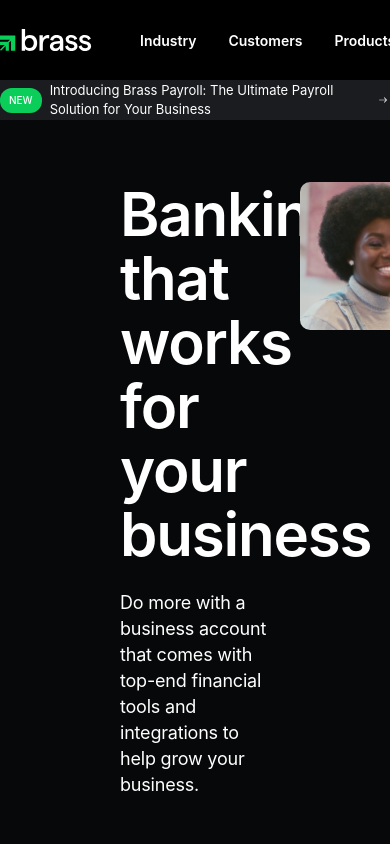
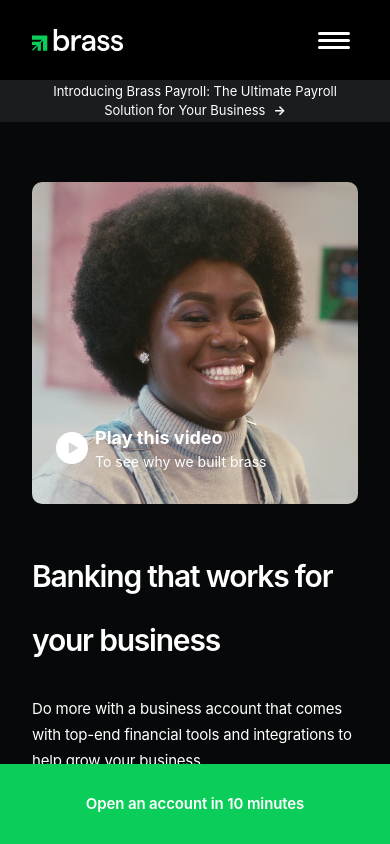
Before and after one commit to Tnath1/brass-lp, a React (Vite) app: page / in a window 390 px wide. Shown: the top 844 px of the page. Built offline with nearby package versions, Linux system fonts and the light colour scheme.

Commit message:
responsiveness in progress

```diff
--- a/src/App.tsx
+++ b/src/App.tsx
@@ -1,6 +1,8 @@
 import { BrowserRouter as Router, Routes, Route } from 'react-router-dom';
 import Home from './pages/Home';
 import "./App.css"
+import SignUp from './pages/SignUp';
+import Login from './pages/Login';
 
 
 const App = () => {
@@ -8,6 +10,8 @@
     <Router>
       <Routes>
         <Route path="/" element={<Home />} />
+        <Route path="SignUp" element={<SignUp />} />
+        <Route path="Login" element={<Login />} />
 
       </Routes>
     </Router>
--- a/src/components/AccordionItem.tsx
+++ b/src/components/AccordionItem.tsx
@@ -63,8 +63,7 @@
     },
     {
       title: "How much do I pay to sign up at Brass??",
-      content:
-        "You do not pay for signing up for an account at Brass",
+      content: "You do not pay for signing up for an account at Brass",
     },
     {
       title: "What do I need to open an account?",
--- a/src/components/Footer.tsx
+++ b/src/components/Footer.tsx
@@ -388,6 +388,13 @@
                 </svg>
               </a>
             </div>
+
+            <a
+              className="fixed bottom-0 left-0 right-0 z-[100] bg-[#0bce5a] text-white flex items-center justify-center text-[15px] font-semibold leading-[20px] tracking-[-0.12px] h-[80px] mt-[72px] w-full md:hidden"
+              href="#"
+            >
+              <span>Open an account in 10 minutes</span>
+            </a>
           </div>
         </section>
         <section className="lg:mt-[64px] text-white text-[15px] font-normal tracking-[-0.12px] leading-[20px]">
--- a/src/components/Hero.tsx
+++ b/src/components/Hero.tsx
@@ -3,13 +3,13 @@
 const Hero = () => {
   return (
     <section className="pb-[7.5rem] pt-[11.4rem]  bg-[#060809] text-[#fff] w-full ">
-      <div className="grid grid-cols-12 gap-x-[30px] px-[120px] m-auto ">
-        <div className="grid-span-1-6 Hero-module--Hero_content flex flex-col justify-between col-span-6">
-          <header className="Hero-module--Hero_header max-w-[523px] w-full text-[#fff] ">
-            <h1 className="Hero-module--Hero_header text-[60px] font-semibold tracking-[-1.21px] leading-[64px]">
+      <div className="md:grid md:grid-cols-12 md:gap-x-[30px] lg:px-[120px] px-[32px] m-auto flex  flex-col-reverse ">
+        <div className="grid-span-1-6  flex flex-col justify-between col-span-6">
+          <header className=" lg:mt-0 mt-[2.5rem] max-w-[523px] w-full text-[#fff] ">
+            <h1 className=" lg:text-[60px] md:text-[45px] text-[30px] font-semibold tracking-[-1.21px] leading-[64px]">
               Banking that works for your business
             </h1>
-            <p className="mt-[1.5rem] mb-[3rem] text-[18px] font-normal tracking-[-0.2px] leading-[26px]">
+            <p className="mt-[1.5rem] mb-[3rem] text-[15px] lg:text-[18px] font-normal tracking-[-0.2px] leading-[26px]">
               Do more with a business account that comes with top-end financial
               tools and integrations to help grow your business.
             </p>
@@ -17,9 +17,9 @@
               type="button"
               className="_0OJEu _tuZ1s Hero-module--Hero_header_link--j3FBj"
               target="_blank"
-              href="https://app.trybrass.com/signup"
+              href="/signup"
             >
-              <div className="bg-[#0bce5a] text-white rounded-[5px] tracking-[-0.07px] leading-none max-h-[50px] outline-none overflow-visible py-[14px] px-[32px] relative text-center no-underline w-fit transition-all duration-200 text-[14px] font-medium">
+              <div className="bg-[#0bce5a] text-white md:block hidden rounded-[5px] tracking-[-0.07px] leading-none max-h-[50px] outline-none overflow-visible py-[14px] px-[32px] relative text-center no-underline w-fit transition-all duration-200 text-[14px] font-medium">
                 Open an account in 10 minutes
               </div>
             </a>
@@ -281,9 +281,8 @@
             </div>
           </div>
         </div> */}
-
-        <div className="media_container col-start-7 col-span-6  relative">
-          <span className="img-container relative block">
+        <div className="col-start-7 col-span-6 lg:max-h-full l:h-[400px] relative flex items-end">
+          <span className="img-container relative block w-full h-full">
             <picture>
               <source
                 type="image/webp"
@@ -305,8 +304,9 @@
             </picture>
             <span className="absolute inset-0 bg-black bg-opacity-0 rounded-[10px]"></span>
           </span>
+
           {/* Video SVG Container */}
-          <div className="flex cursor-pointer  items-center gap-[7px] absolute bottom-8 left-6 text-white">
+          <div className="absolute bottom-8 left-6 flex items-center gap-[7px] text-white cursor-pointer">
             <svg width="32" height="32" viewBox="0 0 32 32" fill="none">
               <path
                 fillRule="evenodd"
--- a/src/components/Nav.tsx
+++ b/src/components/Nav.tsx
@@ -1,12 +1,63 @@
+import { Link } from "react-router-dom";
+import { useState } from "react";
 import News from "./News";
+import Accordion from "./reusable/Accordions";
 
 const Nav = () => {
+  const [isOpen, setIsOpen] = useState<boolean>(false);
+
+  const toggleMobileDiv = () => {
+    setIsOpen((prevState) => !prevState);
+  };
+
+  const faqItems = [
+    {
+      title: "Industry",
+      content:
+        "We cu and ",
+    },
+    {
+      title: "Customers",
+      content: "You do not pay for signing up for an account at Brass.",
+    },
+    {
+      title: "Products",
+      content:
+        "You will need government-issued IDs (Including BVN) and your company's incorporation documents.",
+    },
+    {
+      title: "Companies",
+      content:
+        "We have introduced Two Factor Authentication (2FA) for an extra level of security.",
+    },
+    {
+      title: "Resources",
+      content:
+        "We have introduced Two Factor Authentication (2FA) for an extra level of security.",
+    },
+    {
+      title: "Country",
+      content:
+        "We have introduced Two Factor Authentication (2FA) for an extra level of security.",
+    },
+    {
+      title: "Login",
+      content:
+        "tgtetaer",
+    },
+    {
+      title: "Open an account",
+      content:
+        "We have introduced Two Factor Authentication (2FA) for an extra level of security.",
+    },
+  ];
+
   return (
     <div className="w-full fixed z-[9999]">
       <div className="bg-black z-50  text-white w-full h-[80px]    ">
-      <nav className="flex justify-between items-center  max-w-[950px]  lgg:max-w-[1150px] mx-auto h-full ">
+        <nav className="flex justify-between items-center  lg:pl-[120px] lg:px-0 px-[32px] mx-auto h-full ">
           <div className="  flex justify-center items-center ">
-            <a href="" className="mr-[48px] ">
+            <Link to="/" className="mr-[48px] ">
               <div>
                 <svg width="92" height="22" viewBox="0 0 92 22" fill="none">
                   <path
@@ -35,34 +86,40 @@
                   ></path>
                 </svg>
               </div>
-            </a>
+            </Link>
 
-            <div className="text-[14px] mr-[32px] font-[600] cursor-pointer">
+            <div className=" lg:block hidden text-[14px] mr-[32px] font-[600] cursor-pointer">
               Industry
             </div>
             <a
               href=""
-              className="mr-[32px] text-[14px] font-[600] cursor-pointer"
+              className=" lg:block hidden mr-[32px] text-[14px] font-[600] cursor-pointer"
             >
               Customers
             </a>
-            <div className="text-[14px] font-[600] cursor-pointer mr-[32px]">
+            <div className=" lg:block hidden text-[14px] font-[600] cursor-pointer mr-[32px]">
               Products
             </div>
-            <div className="text-[14px] font-[600] cursor-pointer">
+            <div className=" lg:block hidden text-[14px] font-[600] cursor-pointer">
               Company
             </div>
           </div>
-          <div className=" flex justify-center items-center  ">
+          <div className=" lg:flex hidden justify-center items-center  ">
             <div className="text-[14px] font-[600] cursor-pointer">
               Resources
             </div>
-            <div className="text-[14px] font-[600] cursor-pointer ml-[32px]">
+            <Link
+              to="/Login"
+              className="text-[14px] font-[600] cursor-pointer ml-[32px]"
+            >
               Login
-            </div>
-            <div className=" text-[14px] font-[600] cursor-pointer items-center rounded-[5px] ml-[32px] px-[32px] py-[14px]  bg-[#0bce5a] text-[#fff]">
+            </Link>
+            <Link
+              to="/signUp"
+              className=" text-[14px] font-[600] cursor-pointer items-center rounded-[5px] ml-[32px] px-[32px] py-[14px]  bg-[#0bce5a] text-[#fff]"
+            >
               OPen an account
-            </div>
+            </Link>
             <div className="CountrySwitcher-module ml-[12px] ">
               <svg width="32.6" height="22.5" viewBox="0 0 21 15" fill="none">
                 <path
@@ -73,133 +130,54 @@
               </svg>
             </div>
           </div>
-          <div className="mobile hidden"></div>
+          <button
+            type="button"
+            className="Hand_burger_menu group relative z-[102] flex flex-col justify-center items-center gap-1 lg:hidden p-2"
+            aria-haspopup="true"
+            aria-expanded={isOpen}
+            aria-controls="site-nav"
+            aria-label="Toggle navigation menu"
+            onClick={toggleMobileDiv}
+          >
+            {/* Top Line */}
+            <div
+              className={`bg-white w-8 h-[3px] rounded transition-all duration-300 ease-[cubic-bezier(0.455,0.03,0.515,0.955)] ${
+                isOpen
+                  ? "translate-y-[7px] rotate-45"
+                  : "translate-y-0 rotate-0"
+              }`}
+            ></div>
+
+            {/* Middle Line */}
+            <div
+              className={`bg-white w-8 h-[3px] rounded transition-all duration-300 ease-[cubic-bezier(0.455,0.03,0.515,0.955)] ${
+                isOpen ? "opacity-0" : "opacity-100"
+              }`}
+            ></div>
+
+            {/* Bottom Line */}
+            <div
+              className={`bg-white w-8 h-[3px] rounded transition-all duration-300 ease-[cubic-bezier(0.455,0.03,0.515,0.955)] ${
+                isOpen
+                  ? "-translate-y-[7px] -rotate-45"
+                  : "translate-y-0 rotate-0"
+              }`}
+            ></div>
+          </button>
         </nav>
       </div>
-      <News />
+
+      <div className="mobile relative h-screen">
+        <News />
+
+        {isOpen && (
+          <div className="absolute  top-0 w-full h-screen">
+            <Accordion items={faqItems} allowMultiple={false} />
+          </div>
+        )}
+      </div>
     </div>
   );
 };
 
 export default Nav;
-
-
-
-
-
-
-
-// import React, { useState, useRef } from "react";
-
-// const Nav: React.FC = () => {
-//   const [isDropdownVisibleIndustry, setisDropdownVisibleIndustry] = useState(false);
-//   const timerRef = useRef<ReturnType<typeof setTimeout> | null>(null);
-
-//   const handleMouseEnter = () => {
-//     // Clear the timer to prevent hiding the dropdown
-//     if (timerRef.current) {
-//       clearTimeout(timerRef.current);
-//       timerRef.current = null;
-//     }
-//     setisDropdownVisibleIndustry(true);
-//   };
-
-//   const handleMouseLeave = () => {
-//     // Set a timer to delay hiding the dropdown
-//     timerRef.current = setTimeout(() => {
-//       setisDropdownVisibleIndustry(false);
-//     }, 100); // Adjust the delay (e.g., 300ms) as needed
-//   };
-
-//   return (
-//     <>
-// <div className="bg-black z-50 text-white w-full h-[80px] relative">
-//       <nav className="flex justify-between items-center max-w-[950px] lgg:max-w-[1150px] mx-auto h-full">
-//         <div className="flex justify-center items-center">
-//           <a href="" className="mr-[48px]">
-//             <div>
-//               {/* Add your SVG logo here */}
-//               <svg width="92" height="22" viewBox="0 0 92 22" fill="none">
-//                 <path
-//                   d="M0.00699384 10.7163H10.0388L7.89168 12.8634H0.00699384V16.064H4.69112L0 20.7551L1.00624 21.7605L5.69648 17.0694V21.7535H8.89704V13.8688L11.031 11.7357V21.7535H15.2982V6.44922H0.00699384V10.7163Z"
-//                   fill="#0BCE5A"
-//                 ></path>
-//               </svg>
-//             </div>
-//           </a>
-//           <div
-//             className="relative text-[14px] mr-[32px] font-[600] cursor-pointer"
-//             onMouseEnter={handleMouseEnter}
-//             onMouseLeave={handleMouseLeave}
-//           >
-//             Industry
-//             {isDropdownVisibleIndustry && (
-//               <div
-//                 className="absolute top-full left-0 mt-2 w-[200px] bg-white text-black rounded shadow-lg max-h-[200px] overflow-y-auto z-50"
-//                 onMouseEnter={handleMouseEnter} // Keep dropdown open when hovering options
-//                 onMouseLeave={handleMouseLeave} // Delay dropdown hide when leaving options
-//               >
-//                 <ul className="py-2">
-//                   <li className="px-4 py-2 hover:bg-gray-200 cursor-pointer">
-//                     Option 1
-//                   </li>
-//                   <li className="px-4 py-2 hover:bg-gray-200 cursor-pointer">
-//                     Option 2
-//                   </li>
-//                   <li className="px-4 py-2 hover:bg-gray-200 cursor-pointer">
-//                     Option 3
-//                   </li>
-
-//                 </ul>
-//               </div>
-//             )}
-//           </div>
-//           <a
-//             href=""
-//             className="mr-[32px] text-[14px] font-[600] cursor-pointer"
-//           >
-//             Customers
-//           </a>
-//           <div className="text-[14px] font-[600] cursor-pointer mr-[32px]">
-//             Products
-//             {/* {isDropdownVisibleCustomers && (
-//               <div
-//                 className="absolute top-full left-0 mt-2 w-[200px] bg-white text-black rounded shadow-lg max-h-[200px] overflow-y-auto z-50"
-//                 onMouseEnter={handleMouseEnter} // Keep dropdown open when hovering options
-//                 onMouseLeave={handleMouseLeave} // Delay dropdown hide when leaving options
-//               >
-//                 <ul className="py-2">
-//                   <li className="px-4 py-2 hover:bg-gray-200 cursor-pointer">
-//                     Option 1
-//                   </li>
-//                   <li className="px-4 py-2 hover:bg-gray-200 cursor-pointer">
-//                     Option 2
-//                   </li>
-//                   <li className="px-4 py-2 hover:bg-gray-200 cursor-pointer">
-//                     Option 3
-//                   </li>
-
-//                 </ul>
-//               </div>
-//             )} */}
-
-//           </div>
-//           <div className="text-[14px] font-[600] cursor-pointer">Company</div>
-//         </div>
-//         <div className="flex justify-center items-center">
-//           <div className="text-[14px] font-[600] cursor-pointer">Resources</div>
-//           <div className="text-[14px] font-[600] cursor-pointer ml-[32px]">
-//             Login
-//           </div>
-//           <div className="text-[14px] font-[600] cursor-pointer items-center rounded-[5px] ml-[32px] px-[32px] py-[14px] bg-[#0bce5a] text-[#fff]">
-//             Open an account
-//           </div>
-//         </div>
-//       </nav>
-//     </div>
-//     <News/>
-//     </>
-//   );
-// };
-
-// export default Nav;
--- a/src/components/News.tsx
+++ b/src/components/News.tsx
@@ -1,15 +1,17 @@
-import { IoIosArrowRoundForward } from "react-icons/io";
-
 const News = () => {
   return (
-    <div className="  w-full bg-[#1a1c1f] h-[40px] flex justify-center items-center">
-      <a href="" className="flex items-center justify-center  text-[#fff]">
-        <div className=" px-[9px] py-[5px] text-[10px] mr-[8px] text-white font-[500] bg-[#0bce5a] rounded-[12px] ">NEW</div>
-        <p className="text-[13px] text-[#fff] ">
+    <div className="  w-full bg-[#1a1c1f] lg:h-[40px] h-[42px] flex justify-center items-center">
+      <a
+        href=""
+        className="flex items-center justify-center text-center md:px-0 px-[32px] text-[#fff]"
+      >
+        <div className="md:block hidden px-[9px] lg:py-[5px] py-[9px] text-[10px] mr-[8px] text-white font-[500] bg-[#0bce5a] rounded-[12px]">
+          NEW
+        </div>
+        <p className="text-[13px] text-[#fff] relative after:content-['→'] after:font-bold after:ml-[8px]">
           Introducing Brass Payroll: The Ultimate Payroll Solution for Your
           Business
         </p>
-        <  IoIosArrowRoundForward className="ml-[12px] text-[20px] "/>
       </a>
     </div>
   );
--- /dev/null
+++ b/src/components/reusable/Accordions.tsx
@@ -0,0 +1,44 @@
+import  { useState } from "react";
+import AccordionItem from "./AccordionItems";
+
+type AccordionProps = {
+  items: { title: string; content: string }[]; // Array of items
+  allowMultiple?: boolean; // Allow multiple accordions to stay open
+  containerClassName?: string; // Optional for custom container styling
+};
+
+const Accordions = ({
+  items,
+  allowMultiple = false,
+  containerClassName,
+}: AccordionProps) => {
+  const [openIndexes, setOpenIndexes] = useState<number[]>([]);
+
+  const toggleAccordion = (index: number) => {
+    if (allowMultiple) {
+      // Toggle the current index in the array
+      setOpenIndexes((prev) =>
+        prev.includes(index) ? prev.filter((i) => i !== index) : [...prev, index]
+      );
+    } else {
+      // Single accordion open at a time
+      setOpenIndexes((prev) => (prev.includes(index) ? [] : [index]));
+    }
+  };
+
+  return (
+    <div className={` ${containerClassName || ""}`}>
+      {items.map((item, index) => (
+        <AccordionItem
+          key={index}
+          title={item.title}
+          content={item.content}
+          isOpen={openIndexes.includes(index)}
+          onToggle={() => toggleAccordion(index)}
+        />
+      ))}
+    </div>
+  );
+};
+
+export default Accordions;
--- a/src/components/reusable/CallToAction.tsx
+++ b/src/components/reusable/CallToAction.tsx
@@ -1,3 +1,5 @@
+import { Link } from "react-router-dom";
+
 
 const CallToAction = () => {
   return (
@@ -16,7 +18,7 @@
       <a
         className="rounded-[5px] items-center flex text-[14px] font-[500] justify-center max-h-[50px] py-[14px] px-[32px] text-center cursor-pointer bg-[#0bce5a] text-[#fff] "
         target="_blank"
-        href="https://app.trybrass.com/signup"
+        href="/signup"
         rel="noopener noreferrer"
       >
         <span className="_XqFJG">Get started in minutes</span>
--- a/tailwind.config.js
+++ b/tailwind.config.js
@@ -10,6 +10,7 @@
         'xs': '480px',  // Custom breakpoint
         'sm': '640px',  // Default small screen
         'md': '768px',  // Default medium screen
+        'l': '800px',
         'lgg': '1150px', // Default large screen
         'xl': '1280px', // Default extra large screen
         '2xl': '1536px', // Default 2x large screen
```
Also changed, not shown: src/components/reusable/AccordionItems.tsx (added, +59 -0 lines), src/pages/Login.tsx (added, +8 -0 lines), src/pages/SignUp.tsx (added, +8 -0 lines). Lines whose indentation alone changed are shown as unchanged.
